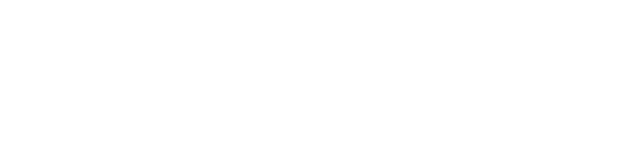
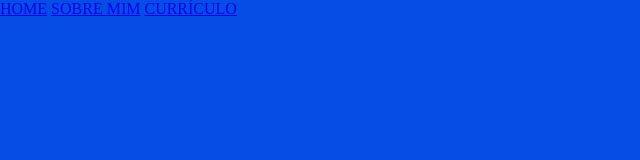
Before and after one commit to gustavopalucci/Gustavo-Palucci, a plain HTML site: page index.html in a window 1280 px wide. Shown: the whole page, without its empty margins (0-640 px from the left). Drawn offline with Linux system fonts and the light colour scheme.

Commit message:
Add files via upload

```diff
--- a/index.html
+++ b/index.html
@@ -1,11 +1,27 @@
 <!DOCTYPE html>
-<html lang="en">
+<html lang="pt-br">
 <head>
     <meta charset="UTF-8">
     <meta name="viewport" content="width=device-width, initial-scale=1.0">
-    <title>Portfólio gustavo palucci</title>
+    <title>Portfólio Nomedevcs</title>
+    <link rel="stylesheet" href="./style.css">
 </head>
 <body>
 
+    <header class="cabecalho">
+        <nav class="cabecalho-menu">
+            <a class="cabecalho-menu-links" href="index.html">HOME</a>
+
+            <a class="cabecalho-menu-links" href="sobremim.html">SOBRE MIM</a>
+
+            <a class="cabecalho-menu-links" href="curriculo.html">CURRÍCULO</a>
+        </nav>
+    </header>
+    <main class="conteudo">
+
+    </main>
+
 </body>
+
+
 </html>
```
Also changed, not shown: 1 other file.
